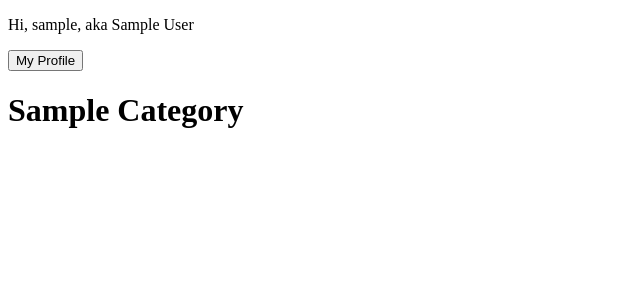
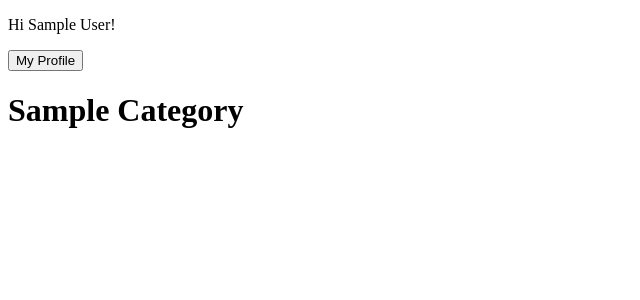
Before and after one commit to AidanKneller/StuCU, a Django app: template stucu_site/templates/stucu_site/landing_page.html in a window 1280 px wide. Shown: the part 122-422 px from the top of the page, without its empty margins (0-640 px from the left). Run offline with Django 3.2, Linux system fonts and the light colour scheme; the template is opened without the code that fills it: most values are stand-ins (such as "Sample title", 1, 10 or a date in 2020).

Commit message:
Changed landing page message to user

```diff
--- a/stucu_site/templates/stucu_site/landing_page.html
+++ b/stucu_site/templates/stucu_site/landing_page.html
@@ -11,7 +11,7 @@
 
 {% block content %}
   {% if username %}
-    <p>Hi, {{ username }}, aka {{ display_name }} </p>
+    <p>Hi {{ display_name }}! </p>
     <form method="POST" action="{% url 'profile-page' %}">
       {% csrf_token %}
       <button type="submit">My Profile</button>
```
